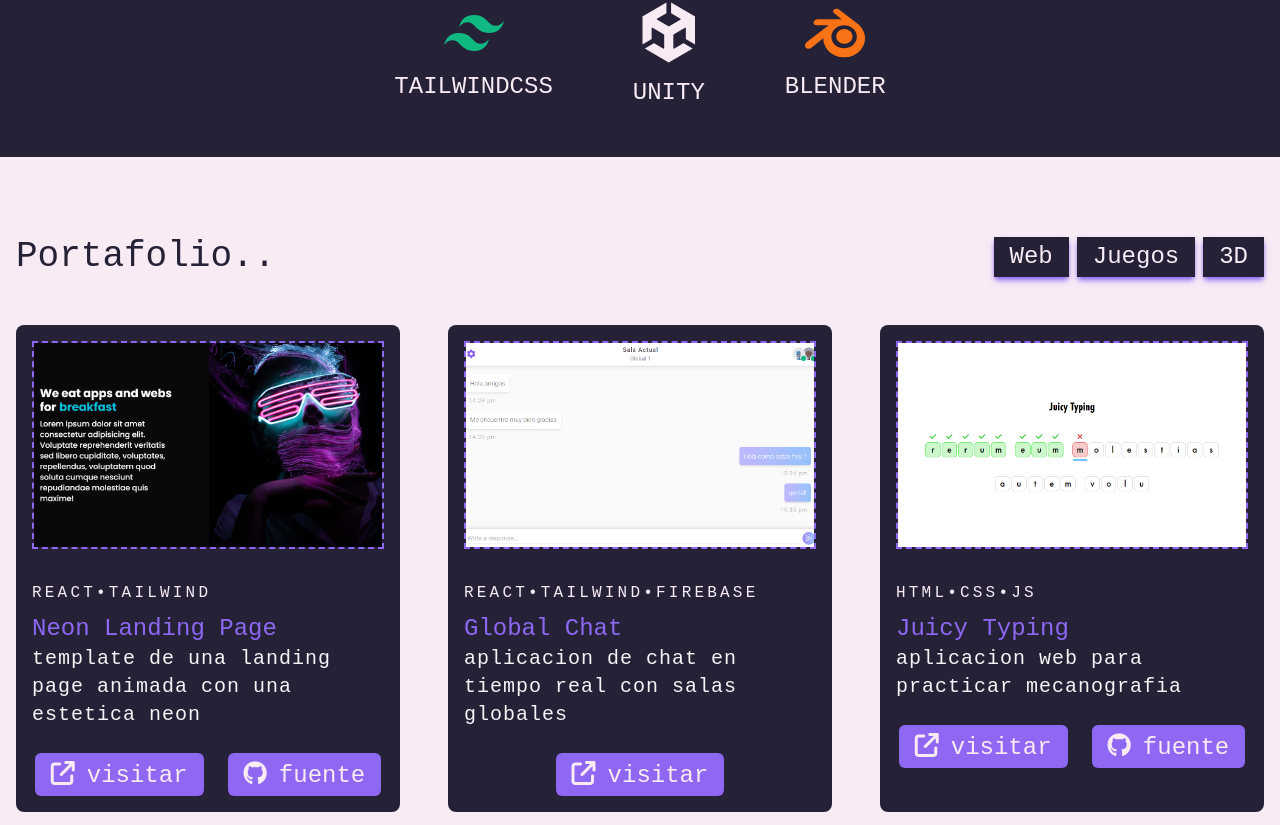
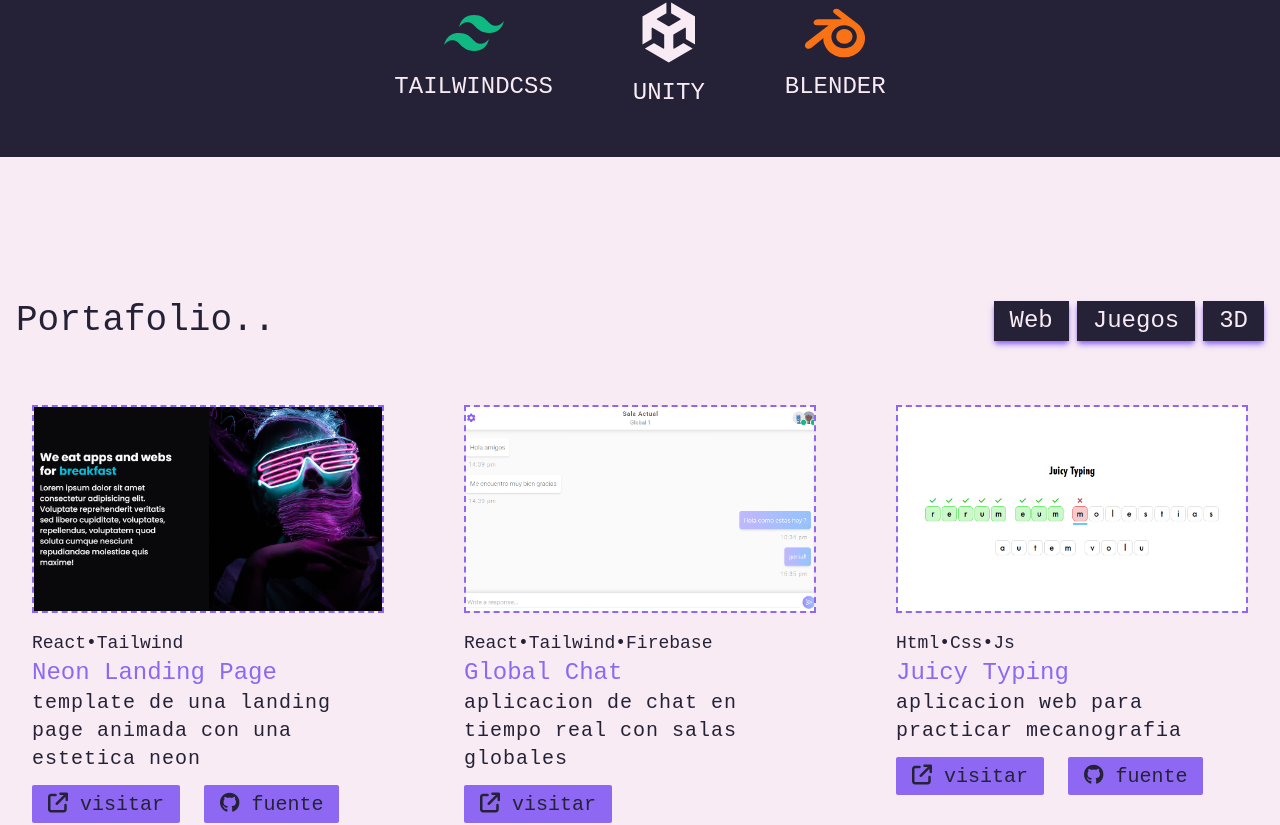
Before and after one commit to Numonu/portafolio, a React (Vite) app: page / in a window 1280 px wide. Shown: the part 2761-3586 px from the top of the page. Built offline with nearby package versions, Linux system fonts and the light colour scheme; a web font is replaced by a local one.

Commit message:
he actualizado el diseño del portafolio y las cards

```diff
--- a/src/components/PortfolioCard.jsx
+++ b/src/components/PortfolioCard.jsx
@@ -7,8 +7,8 @@ export function PortfolioCard({
 	skills
 }) {
 	return (
-		<div className="bg-dark text-light w-full rounded-lg overflow-hidden group">
-			<div className="h-[20rem] m-4  border-dashed border-2 border-orquidea overflow-hidden sm:h-[13rem]">
+		<div className="text-dark w-full rounded-lg overflow-hidden group">
+			<div className="h-[20rem] m-4 mb-0  border-dashed border-2 border-orquidea overflow-hidden sm:h-[13rem]">
 				<img
 					className="h-full w-full object-cover xl:group-hover:scale-[1.15] transition-transform"
 					src={src}
@@ -16,25 +16,25 @@ export function PortfolioCard({
 				/>
 			</div>
 			<div className="p-4">
-				<h2 className="text-light text-xl uppercase tracking-[0.2rem] xl:text-base xl:mb-2">
+				<h2 className="capitalize text-lg">
 					{skills.join("•")}
 				</h2>
-				<h1 className="text-orquidea text-3xl capitalize xl:text-2xl">{title}</h1>
-				<p className="text-zinc-100 text-xl mb-6 tracking-wider lowercase">
+				<h1 className="text-orquidea text-3xl font-medium capitalize xl:text-2xl">{title}</h1>
+				<p className="text-xl tracking-wider lowercase mb-3">
 					{description}
 				</p>
 
-				<div className="flex flex-wrap justify-center gap-6 text-3xl sm:text-2xl">
+				<div className="flex flex-wrap gap-6 text-3xl sm:text-xl">
 					<a href={pageLink || "#"} target="_blank">
-						<button className="bg-orquidea px-4 py-1 rounded-md hover:outline outline-light">
-							<i className="fa-solid fa-arrow-up-right-from-square text-2xl mr-3"></i>
+						<button className="bg-orquidea px-4 py-1 rounded-sm hover:text-light transition-colors">
+							<i className="fa-solid fa-arrow-up-right-from-square text-xl mr-3"></i>
 							visitar
 						</button>
 					</a>
 					{sourceLink && (
 						<a href={sourceLink} target="_blank">
-							<button className="bg-orquidea px-4 py-1 rounded-md hover:outline outline-light">
-							<i className="fa-brands fa-github text-2xl mr-3"></i>
+							<button className="bg-orquidea px-4 py-1 rounded-sm hover:text-light transition-colors">
+							<i className="fa-brands fa-github text-xl mr-3"></i>
 								fuente
 							</button>
 						</a>
--- a/src/layout/Portfolio.jsx
+++ b/src/layout/Portfolio.jsx
@@ -5,7 +5,7 @@ import db from "../database/bd.json";
 export function Portfolio() {
 	return (
 		<div className="bg-light" id="portfolio">
-			<div className="wrapper p-4 py-20">
+			<div className="wrapper px-4 py-36">
 				<div className="flex justify-between flex-wrap gap-y-4">
 					<h1 className="text-dark text-4xl">Portafolio..</h1>
 					<div className="text-light flex gap-2">
```
